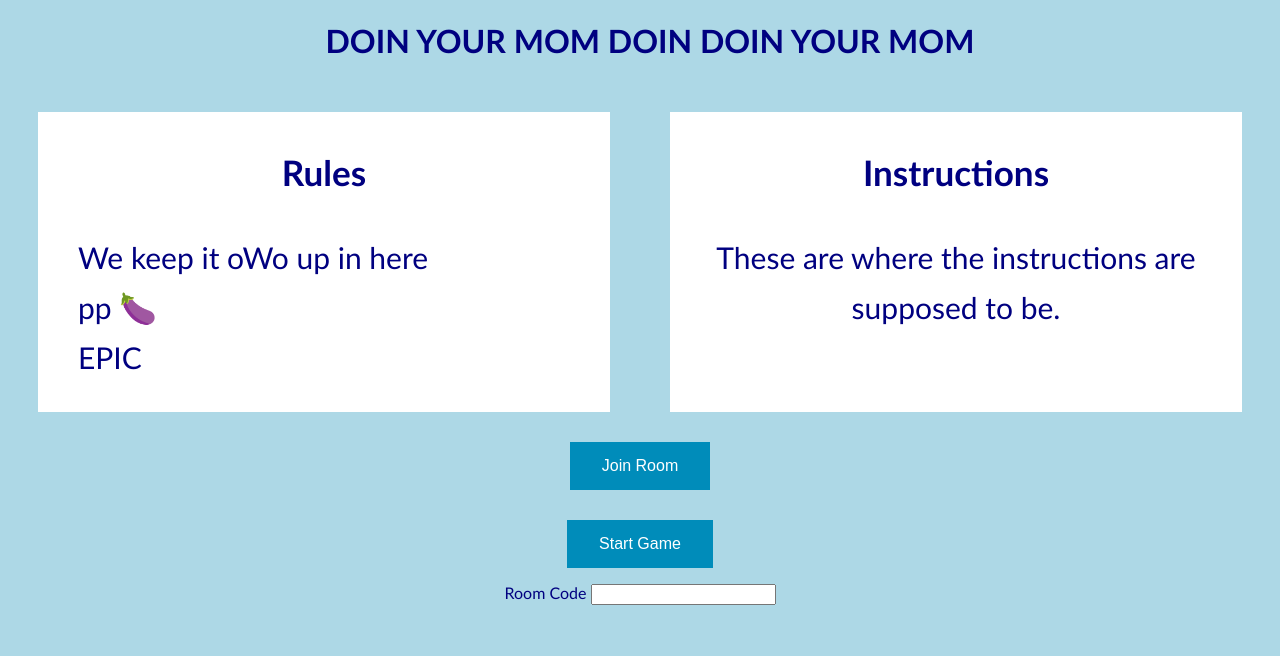
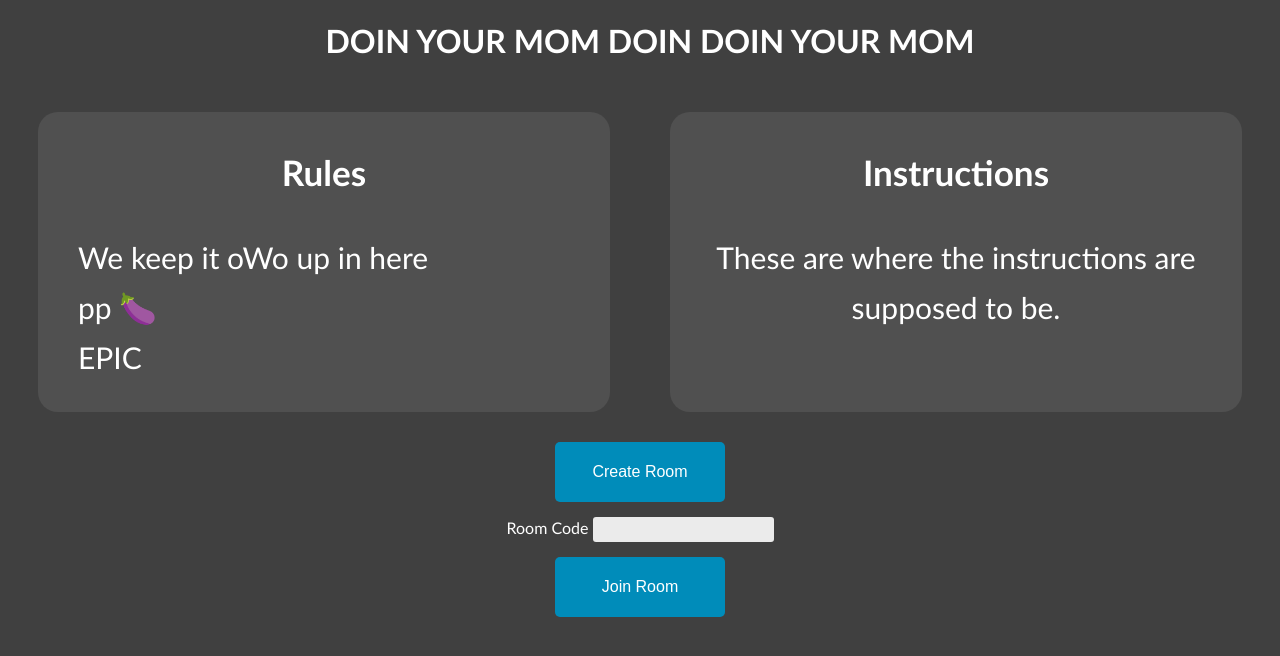
Before and after one commit to RyanHan0127/Hackathon2020, a plain HTML site: page public/index.html in a window 1280 px wide. Drawn offline with Linux system fonts and the light colour scheme.

Commit message:
Menu Page
Finalized baseline design for menu page

```diff
--- a/public/index.css
+++ b/public/index.css
@@ -1,26 +1,44 @@
 
 body{
   font-family: "Trebuchet MS";
-    background-color: lightblue;
-  color: navy;
+    background-color:  #404040;
+  color: white;
 }
 
 .title{
   font-family: "Trebuchet MS";
   text-align: center;
   margin-left: 20px;
+  color: white;
 }
-button {
-  background-color: #008CBA; /* Green */
+.join_button {
+  background-color: #008CBA;
   border: none;
   color: white;
   padding: 15px 32px;
+  height: 60px;
+  width: 170px;
   text-align: center;
   text-decoration: none;
   display: inline-block;
   font-size: 16px;
-  margin-bottom:15px;
+  border-radius: 5px;
 }
+
+.start_button {
+  background-color: #008CBA;
+  border: none;
+  color: white;
+  padding: 15px 32px;
+  height: 60px;
+  width: 170px;
+  text-align: center;
+  text-decoration: none;
+  display: inline-block;
+  font-size: 16px;
+  border-radius: 5px;
+}
+
 .Controls {
 text-align: center;
 }
@@ -32,6 +50,13 @@ text-align: center;
   flex-wrap: nowrap;
 }
 
+input[type=text] {
+background-color:#EBEBEB;
+font-family: Verdana;
+padding: 5px 5px;
+border:none;
+border-radius: 3px;
+}
 .flex-container .box {
   width: 50%;
   margin: 30px;
@@ -40,7 +65,9 @@ text-align: center;
   font-size: 30px;
   align-items: left;
   flex-wrap: nowrap;
-  background-color: white;
+  background-color: #505050;
+  color: white;
+  border-radius: 20px;
 }
 
 .rule_heading{
--- a/public/index.html
+++ b/public/index.html
@@ -46,16 +46,18 @@
   </div>
 </div>
 <div class="Controls">
-    <div id="join_room_button">
-        <button>Join Room</button>
+	<div id="start_game_button">
+        <button class="start_button">Create Room</button>
     </div>
 
 	<div class="divider"></div>
-    <div id="start_game_button">
-        <button>Start Game</button>
-    </div>
     <label for="input">Room Code</label>
     <input id="room_code" type="text"/>
+
+	<div class="divider"></div>
+	<div id="join_room_button">
+        <button class="join_button">Join Room</button>
+    </div>
 </div>
 
 </body>
```
